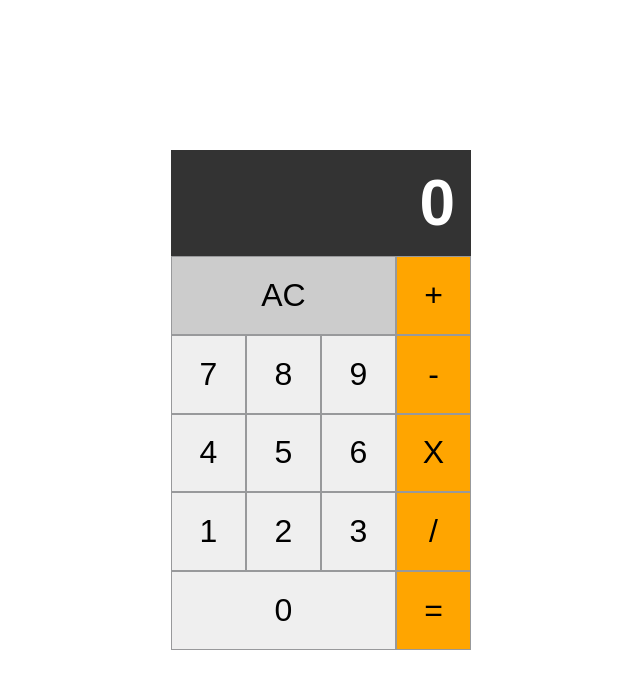
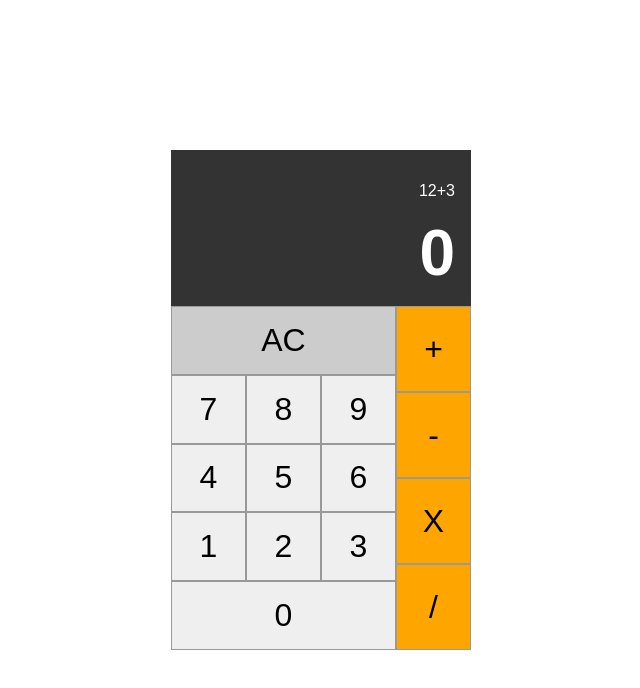
Before and after one commit to next-step/react-calculator, a React (Create React App) app: page / in a window 1280 px wide. Shown: the top 688 px of the page, without its empty margins (319-959 px from the left). Built offline with nearby package versions, Linux system fonts and the light colour scheme.

Commit message:
Update: 계산기 이용이 더 편하도록 디자인 변경
- Calculator 컴포넌트 분리

```diff
--- a/src/App.tsx
+++ b/src/App.tsx
@@ -1,34 +1,10 @@
 import React from 'react';
 import './css/index.css';
 
-import DigitButtons from './components/DigitButtons';
-import OperationButtons from './components/OperationButtons';
-import CalculateButton from './components/CalculateButton';
-import ResetButton from './components/ResetButton';
-
-import { validateDigit, validateOperation } from './utils/validator';
-import useCalculate from './hooks/useCalculate';
+import Calculator from './components/Calculator';
 
 function App() {
-  const { total, onReset, onButtonClick, onSummaryClick } = useCalculate();
-
-  return (
-    <div className="calculator">
-      <h1 id="total">{total || '0'}</h1>
-      <div className="digits flex">
-        <DigitButtons onDigitClick={(e) => onButtonClick(e, validateDigit)} />
-      </div>
-      <div className="modifiers subgrid">
-        <ResetButton onReset={onReset} />
-      </div>
-      <div className="operations subgrid">
-        <OperationButtons
-          onOperationClick={(e) => onButtonClick(e, validateOperation)}
-        />
-        <CalculateButton onSummaryClick={onSummaryClick} />
-      </div>
-    </div>
-  );
+  return <Calculator />;
 }
 
 export default App;
--- /dev/null
+++ b/src/components/@common/Button.tsx
@@ -0,0 +1,9 @@
+import React, { ButtonHTMLAttributes } from 'react';
+
+interface ButtonProps extends ButtonHTMLAttributes<HTMLButtonElement> {}
+
+const Button = ({ children, ...attribute }: ButtonProps) => {
+  return <button {...attribute}>{children}</button>;
+};
+
+export default Button;
--- /dev/null
+++ b/src/components/Calculator.tsx
@@ -0,0 +1,36 @@
+import React from 'react';
+
+import Button from './@common/Button';
+import { DIGITS, OPERATORS } from '../constants/calculate';
+
+const Calculator = () => {
+  const total = 0;
+
+  return (
+    <div className="calculator">
+      <div className="display">
+        <p>12+3</p>
+        <h1>{total || '0'}</h1>
+      </div>
+      <div className="digits flex">
+        {DIGITS.map((digit) => (
+          <Button key={digit} className="digit">
+            {digit}
+          </Button>
+        ))}
+      </div>
+      <div className="modifiers subgrid">
+        <Button className="modifier">AC</Button>
+      </div>
+      <div className="operations subgrid">
+        {OPERATORS.map((operator) => (
+          <Button key={operator} className="operation">
+            {operator}
+          </Button>
+        ))}
+      </div>
+    </div>
+  );
+};
+
+export default Calculator;
--- a/src/css/index.css
+++ b/src/css/index.css
@@ -16,7 +16,7 @@ body {
   width: 300px;
   display: grid;
   grid-template-areas:
-    'total total total total'
+    'display display display display'
     'modif modif modif oper'
     'digit digit digit oper'
     'digit digit digit oper'
@@ -44,15 +44,18 @@ button {
   background-color: #efefef;
 }
 
-#total {
-  grid-area: total;
+.display {
+  grid-area: display;
   background-color: #333;
   color: white;
-  margin: 0;
   padding: 1rem;
   display: flex;
-  justify-content: flex-end;
+  flex-direction: column;
   align-items: flex-end;
+}
+
+.display h1 {
+  margin: 0;
   font-size: 4rem;
 }
 
```
Also changed, not shown: 1 other file (tests, documents, lock files or other folders).
